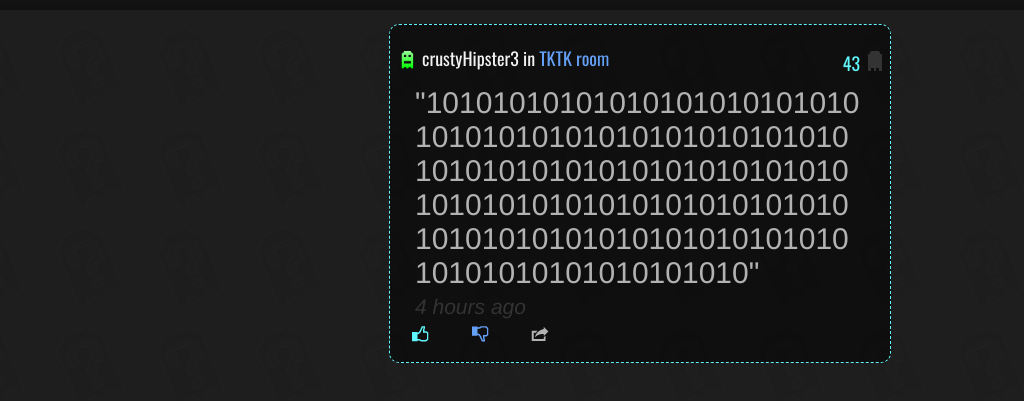
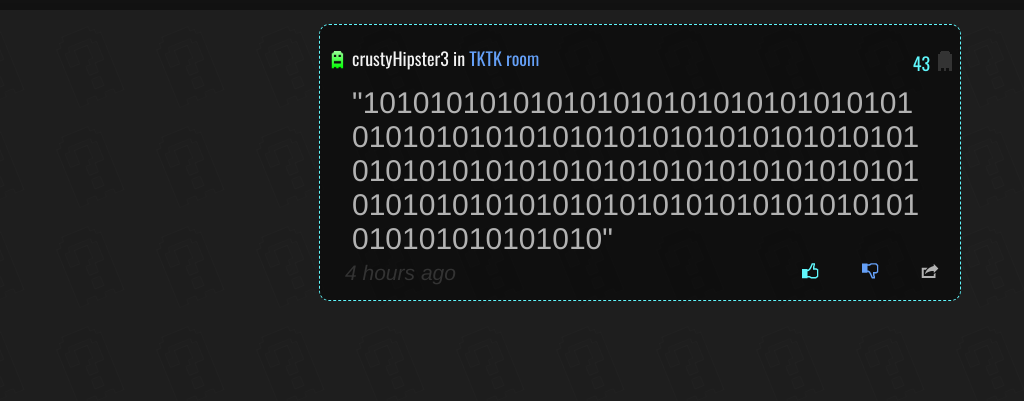
Before and after one commit to aareese/ghostpost, a plain HTML site: page post.html in a window 1280 px wide. Shown: the part 61-462 px from the top of the page, without its empty margins (0-1024 px from the left). Drawn offline with nearby package versions, Linux system fonts and the light colour scheme; a script that the page names is missing.

Commit message:
solo post page

```diff
--- a/post.html
+++ b/post.html
@@ -17,7 +17,7 @@
 
 <style type="text/css">
     .solo {
-        width: 500px;
+        width: 50%;
         height: auto;
         background: rgba(0,0,0,0.5);
         position: absolute;
@@ -27,8 +27,8 @@
     }
 
     p.postText {
-        margin-left: 25px;
-        margin-right: 25px;
+        margin-left: 5%;
+        margin-right: 5%;
         font-size: 3em;
         word-wrap: break-word;
     }
@@ -41,14 +41,18 @@
     span.soloDate {
         margin-left: 25px;
         font-size: 1.5em;
+        float: left;
+        display: inline-block;
     }
 
+    ul.soloShare {
+        float: right;
+        display: inline-block;
+    }
 
 </style>
 
 </head>
-
-
 
 <body>
     <nav>
@@ -68,7 +72,7 @@
                         <p class="postText">"101010101010101010101010101010101010101010101010101010101010101010101010101010101010101010101010101010101010101010101010101010101010101010101010101010"</p>
                         <div class="share">
                         <p><span class="date soloDate"> 4 hours ago</span><p>
-                        <ul class = "social cf">
+                        <ul class = "social cf soloShare">
                             <li><a href = ""><img src = "images/yay.png"></a></li>
                             <li><a href = ""><img src = "images/boo.png"></a></li>
                             <li><a href = ""><img src = "images/share.png"></a></li>
@@ -77,6 +81,5 @@
                 </div>
             </div>
         </div>
-
 </body>
 </html>
```
